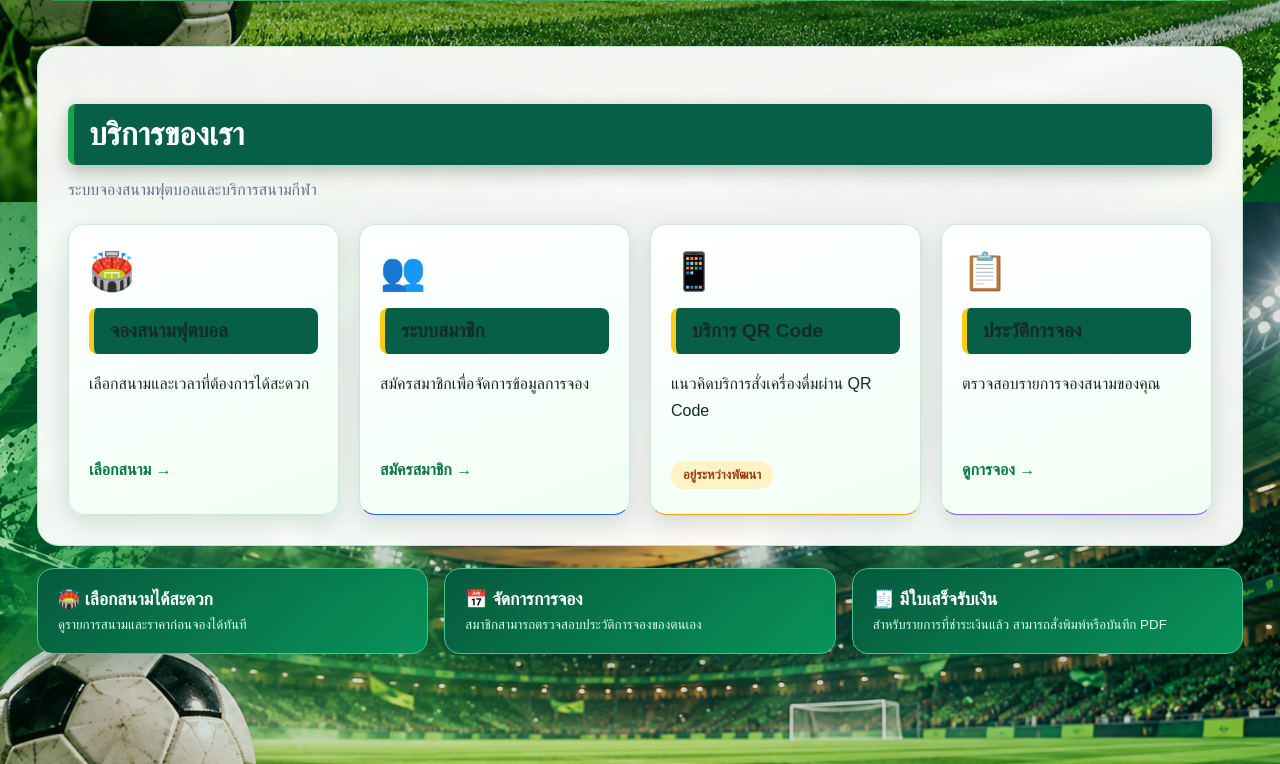
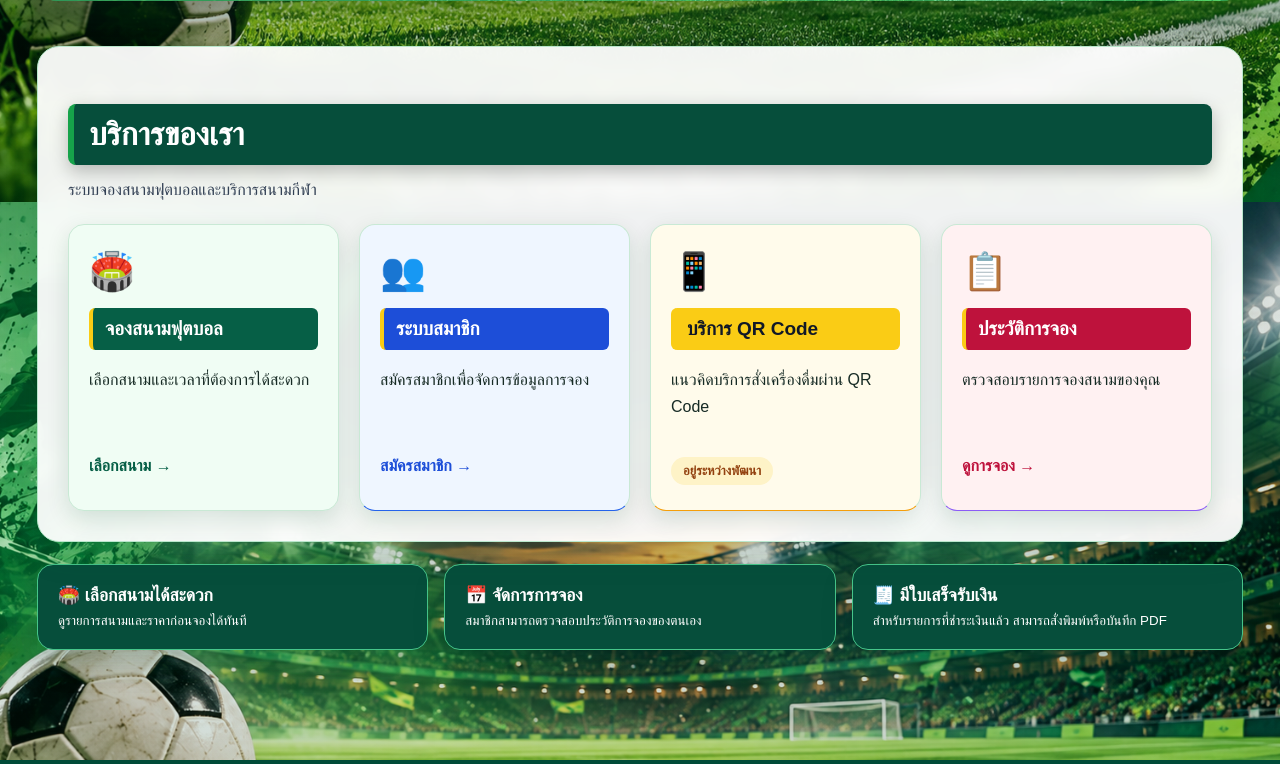
Before and after one commit to kotfly101-blip/football-booking-platform, a Flask app: page / in a window 1280 px wide. Shown: the part 598-1362 px from the top of the page. Run offline with Flask 3, Linux system fonts and the light colour scheme.

Commit message:
Improve homepage card colors and contrast

```diff
--- a/app/static/css/style.css
+++ b/app/static/css/style.css
@@ -893,3 +893,112 @@ main .service-card h3 {
     color: #172b25 !important;
     -webkit-text-fill-color: #172b25 !important;
 }
+
+/* ===== SERVICE CARD CONTRAST FIX ===== */
+
+/* หัวข้อบนแถบสีเขียวของการ์ด */
+main .service-card h3,
+main .service-card h2 {
+    color: #ffffff !important;
+    -webkit-text-fill-color: #ffffff !important;
+}
+
+/* ข้อความอธิบายบนพื้นการ์ดสีอ่อน */
+main .service-card p,
+main .service-card small {
+    color: #172b25 !important;
+    -webkit-text-fill-color: #172b25 !important;
+}
+
+/* ===== HOME PAGE: HIGH CONTRAST DESIGN ===== */
+
+/* หัวข้อบริการ */
+.home-services > h2 {
+    background: #064e3b !important;
+    color: #ffffff !important;
+    -webkit-text-fill-color: #ffffff !important;
+}
+
+.home-services .section-subtitle {
+    color: #334155 !important;
+    -webkit-text-fill-color: #334155 !important;
+}
+
+/* พื้นการ์ดและข้อความทั่วไป */
+.home-services .service-card {
+    background: #f0fdf4 !important;
+    color: #172b25 !important;
+}
+
+.home-services .service-card p {
+    color: #172b25 !important;
+    -webkit-text-fill-color: #172b25 !important;
+}
+
+/* หัวข้อการ์ด: สีพื้นและตัวอักษรตัดกัน */
+.home-services .service-card h3 {
+    color: #ffffff !important;
+    -webkit-text-fill-color: #ffffff !important;
+    background: #065f46 !important;
+    padding: 10px 12px;
+    border-left: 4px solid #facc15;
+    border-radius: 6px;
+}
+
+/* การ์ดสมาชิก: น้ำเงิน */
+.home-services .service-card:nth-child(2) {
+    background: #eff6ff !important;
+}
+
+.home-services .service-card:nth-child(2) h3 {
+    background: #1d4ed8 !important;
+}
+
+/* การ์ด QR Code: เหลือง */
+.home-services .service-card:nth-child(3) {
+    background: #fffbeb !important;
+}
+
+.home-services .service-card:nth-child(3) h3 {
+    background: #facc15 !important;
+    color: #111827 !important;
+    -webkit-text-fill-color: #111827 !important;
+}
+
+/* การ์ดประวัติ: แดง */
+.home-services .service-card:nth-child(4) {
+    background: #fff1f2 !important;
+}
+
+.home-services .service-card:nth-child(4) h3 {
+    background: #be123c !important;
+}
+
+/* ลิงก์ในการ์ด */
+.home-services .service-card a {
+    color: #065f46 !important;
+    -webkit-text-fill-color: #065f46 !important;
+    font-weight: 700;
+}
+
+.home-services .service-card:nth-child(2) a {
+    color: #1d4ed8 !important;
+    -webkit-text-fill-color: #1d4ed8 !important;
+}
+
+.home-services .service-card:nth-child(4) a {
+    color: #be123c !important;
+    -webkit-text-fill-color: #be123c !important;
+}
+
+/* แถบจุดเด่นด้านล่าง */
+.home-services + .fb-highlight > div {
+    background: #064e3b !important;
+    color: #ffffff !important;
+}
+
+.home-services + .fb-highlight strong,
+.home-services + .fb-highlight small {
+    color: #ffffff !important;
+    -webkit-text-fill-color: #ffffff !important;
+}
```
